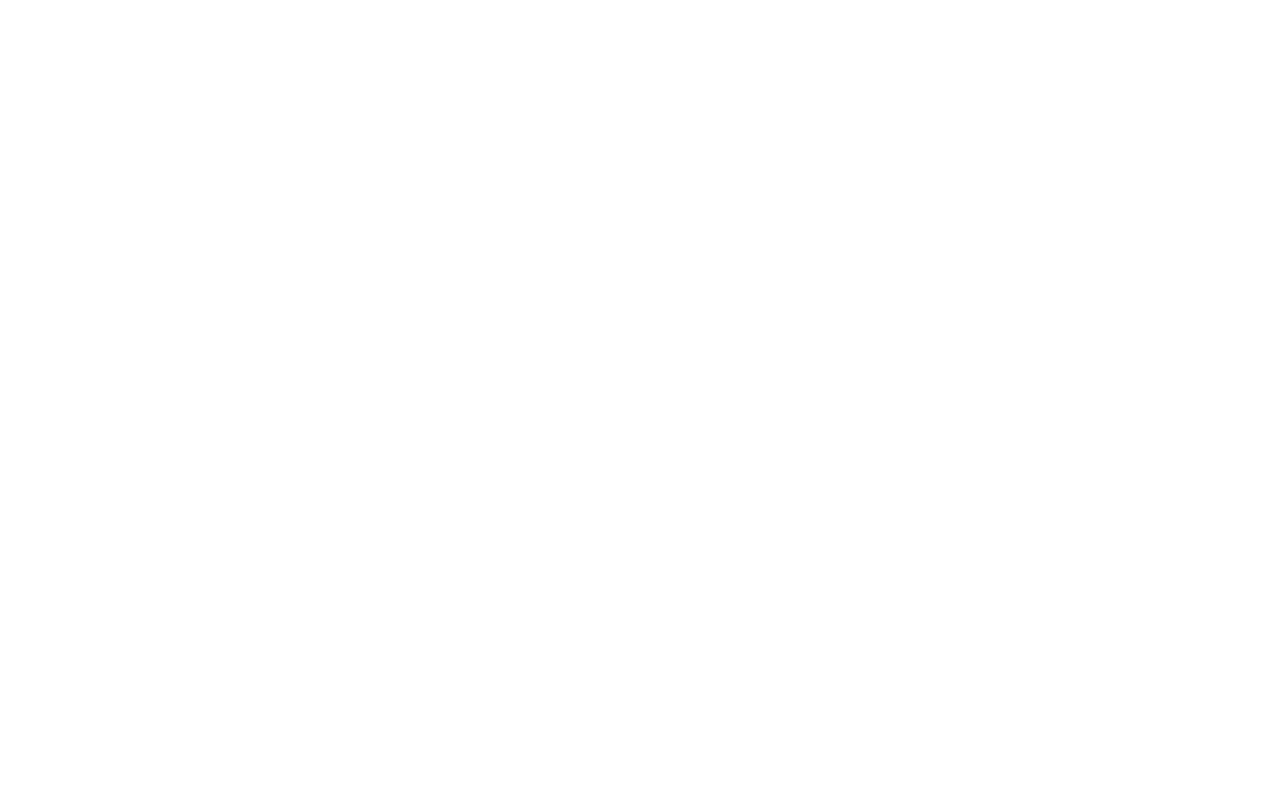
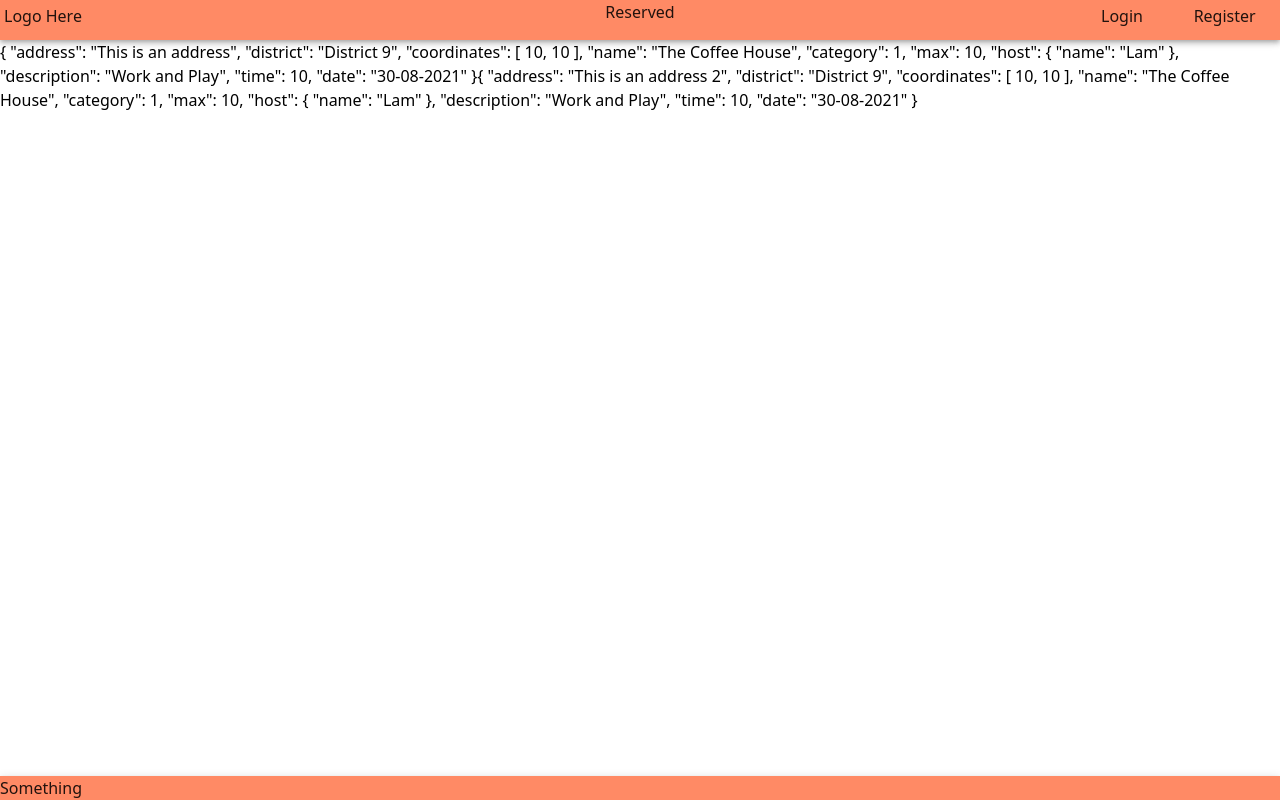
Before and after one commit to lamnguyencse17/atware-hackathon, a React app: page /cafes in a window 1280 px wide. Built offline with nearby package versions, Linux system fonts and the light colour scheme.

Commit message:
Setting up event and boilerplate

```diff
--- /dev/null
+++ b/src/components/Cafes.js
@@ -0,0 +1,58 @@
+import React, { useEffect, useState } from "react";
+
+export default function Cafes() {
+	const [page, setPage] = useState({ offset: 0, limit: 10 });
+	const [total, setTotal] = useState(100);
+	const [cafeEvents, setCafeEvents] = useState([]);
+	useEffect(() => {
+		setCafeEvents([
+			{
+				address: "This is an address",
+				district: "District 9",
+				coordinates: [10, 10],
+				name: "The Coffee House",
+				category: 1,
+				max: 10,
+				host: {
+					name: "Lam",
+				},
+				description: "Work and Play",
+				time: 10,
+				date: "30-08-2021",
+			},
+			{
+				address: "This is an address 2",
+				district: "District 9",
+				coordinates: [10, 10],
+				name: "The Coffee House",
+				category: 1,
+				max: 10,
+				host: {
+					name: "Lam",
+				},
+				description: "Work and Play",
+				time: 10,
+				date: "30-08-2021",
+			},
+		]);
+	}, []);
+	const incrementPage = () => {
+		const { offset, limit } = page;
+		if (offset + limit > total) {
+			return;
+		}
+		setPage({ ...page, offset: offset + limit });
+	};
+	const decrementPage = () => {
+		const { offset, limit } = page;
+		if (offset - limit > 0) {
+			return;
+		}
+		setPage({ ...page, offset: offset - limit });
+	};
+	return (
+		<div>
+			{cafeEvents.map((cafeEvent) => JSON.stringify(cafeEvent, null, 4))}
+		</div>
+	);
+}
--- /dev/null
+++ b/src/components/Event.js
@@ -0,0 +1,18 @@
+import React, { useEffect, useState } from "react";
+import { useParams } from "react-router";
+import { getEventById } from "../requests/event";
+
+export default function Event() {
+	const { id } = useParams();
+	const [event, setEvent] = useState(null);
+	useEffect(() => {
+		(async () => {
+			const event = await getEventById(id);
+			setEvent({ ...event });
+		})();
+	}, []);
+	if (!event) {
+		return <></>;
+	}
+	return <div>{JSON.stringify(event, null, 4)}</div>;
+}
--- /dev/null
+++ b/src/components/Movies.js
@@ -0,0 +1,58 @@
+import React, { useEffect, useState } from "react";
+
+export default function Movies() {
+	const [page, setPage] = useState({ offset: 0, limit: 10 });
+	const [total, setTotal] = useState(100);
+	const [cafeEvents, setCafeEvents] = useState([]);
+	useEffect(() => {
+		setCafeEvents([
+			{
+				address: "This is an address",
+				district: "District 9",
+				coordinates: [10, 10],
+				name: "The Coffee House",
+				category: 1,
+				max: 10,
+				host: {
+					name: "Lam",
+				},
+				description: "Work and Play",
+				time: 10,
+				date: "30-08-2021",
+			},
+			{
+				address: "This is an address 2",
+				district: "District 9",
+				coordinates: [10, 10],
+				name: "The Coffee House",
+				category: 1,
+				max: 10,
+				host: {
+					name: "Lam",
+				},
+				description: "Work and Play",
+				time: 10,
+				date: "30-08-2021",
+			},
+		]);
+	}, []);
+	const incrementPage = () => {
+		const { offset, limit } = page;
+		if (offset + limit > total) {
+			return;
+		}
+		setPage({ ...page, offset: offset + limit });
+	};
+	const decrementPage = () => {
+		const { offset, limit } = page;
+		if (offset - limit > 0) {
+			return;
+		}
+		setPage({ ...page, offset: offset - limit });
+	};
+	return (
+		<div>
+			{cafeEvents.map((cafeEvent) => JSON.stringify(cafeEvent, null, 4))}
+		</div>
+	);
+}
--- /dev/null
+++ b/src/components/Restaurants.js
@@ -0,0 +1,58 @@
+import React, { useEffect, useState } from "react";
+
+export default function Restaurants() {
+	const [page, setPage] = useState({ offset: 0, limit: 10 });
+	const [total, setTotal] = useState(100);
+	const [cafeEvents, setCafeEvents] = useState([]);
+	useEffect(() => {
+		setCafeEvents([
+			{
+				address: "This is an address",
+				district: "District 9",
+				coordinates: [10, 10],
+				name: "The Coffee House",
+				category: 1,
+				max: 10,
+				host: {
+					name: "Lam",
+				},
+				description: "Work and Play",
+				time: 10,
+				date: "30-08-2021",
+			},
+			{
+				address: "This is an address 2",
+				district: "District 9",
+				coordinates: [10, 10],
+				name: "The Coffee House",
+				category: 1,
+				max: 10,
+				host: {
+					name: "Lam",
+				},
+				description: "Work and Play",
+				time: 10,
+				date: "30-08-2021",
+			},
+		]);
+	}, []);
+	const incrementPage = () => {
+		const { offset, limit } = page;
+		if (offset + limit > total) {
+			return;
+		}
+		setPage({ ...page, offset: offset + limit });
+	};
+	const decrementPage = () => {
+		const { offset, limit } = page;
+		if (offset - limit > 0) {
+			return;
+		}
+		setPage({ ...page, offset: offset - limit });
+	};
+	return (
+		<div>
+			{cafeEvents.map((cafeEvent) => JSON.stringify(cafeEvent, null, 4))}
+		</div>
+	);
+}
--- a/src/components/Router.js
+++ b/src/components/Router.js
@@ -7,6 +7,10 @@
 import App from "./App";
 import Login from "./Login";
 import Register from "./Register";
+import Restaurants from "./Restaurants";
+import Event from "./Event";
+import Cafes from "./Cafes";
+import Movies from "./Movies";
 const Profile = React.lazy(() => import("./Profile"));
 
 export default function Router() {
@@ -16,6 +20,10 @@
 				<PublicRoute exact path='/' component={App} />
 				<PublicRoute exact path='/login' component={Login} />
 				<PublicRoute exact path='/register' component={Register} />
+				<PublicRoute path='/restaurants' component={Restaurants} />
+				<PublicRoute path='/cafes' component={Cafes} />
+				<PublicRoute path='/movies' component={Movies} />
+				<PublicRoute path='/event/:id' component={Event} />
 				<Suspense fallback={<CircularProgress />}>
 					<PublicRoute exact path='/profile' component={Profile} />
 				</Suspense>
--- /dev/null
+++ b/src/requests/event.js
@@ -0,0 +1,24 @@
+import axios from "axios";
+
+export const getEventById = async (id) => {
+	const getEventUrl = `${process.env.BACKEND_URL}/event/${id}`;
+	// try {
+	// const event = await axios.get(getEventUrl);
+	return {
+		address: "This is an address",
+		district: "District 9",
+		coordinates: [10, 10],
+		name: "The Coffee House",
+		category: 1,
+		max: 10,
+		host: {
+			name: "Lam",
+		},
+		description: "Work and Play",
+		time: 10,
+		date: "30-08-2021",
+	};
+	// } catch (err) {
+	// 	console.log(err);
+	// }
+};
```
Also changed, not shown: 1 other file (tests, documents, lock files or other folders).
